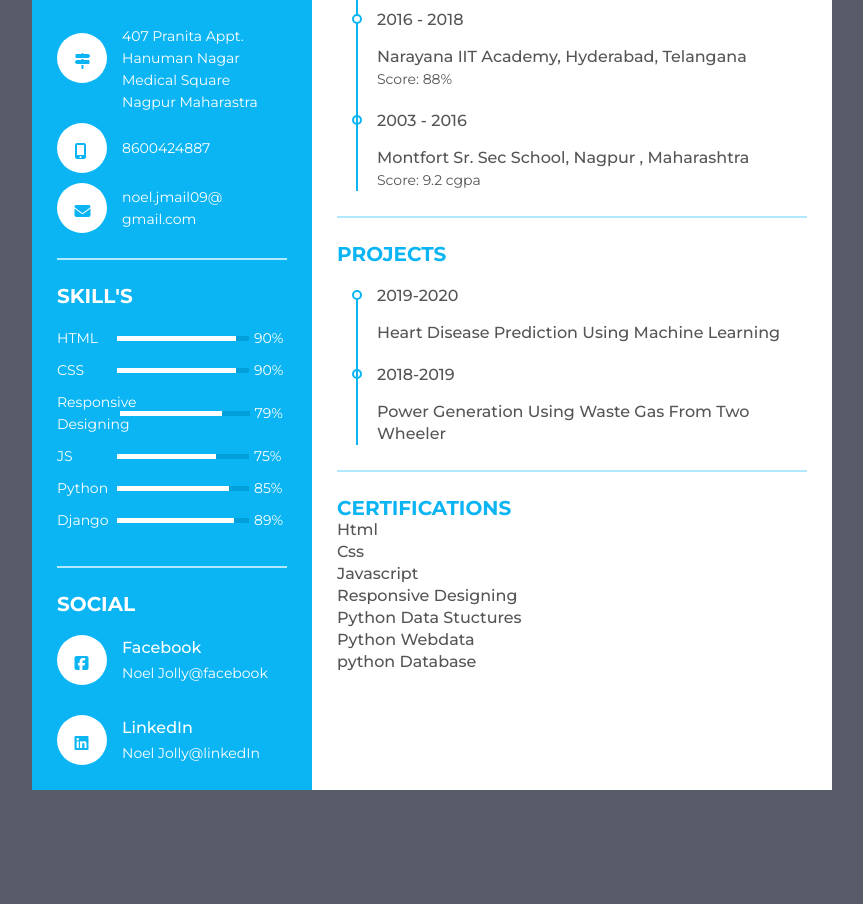
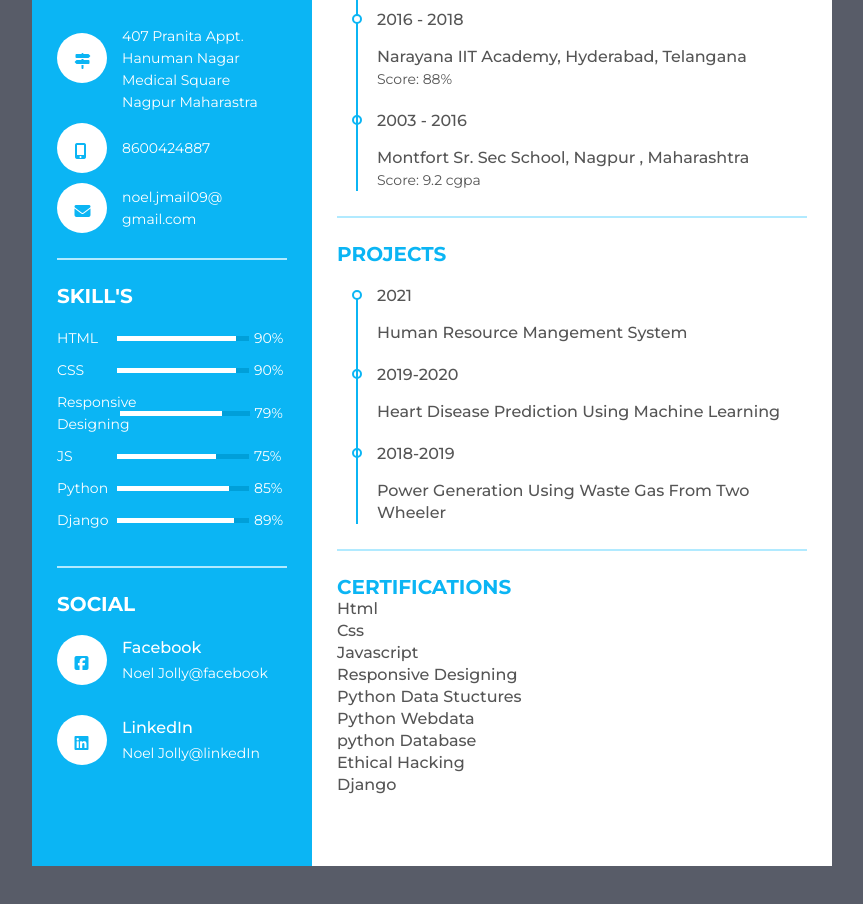
Before and after one commit to noeljolly09/CV, a plain HTML site: page index.html in a window 1280 px wide. Shown: the part 394-1298 px from the top of the page, without its empty margins (208-1071 px from the left). Before the commit the page ends 1234 px from the top, so only its background shows below. Drawn offline with Linux system fonts and the light colour scheme.

Commit message:
Update index.html

```diff
--- a/index.html
+++ b/index.html
@@ -174,6 +174,12 @@
              <p class="bold">Projects</p>
            </div>
           <ul>
+            <li>
+                <div class="date">2021</div>
+                <div class="info">
+                       <p class="semi-bold">Human Resource Mangement System</p>
+                  </div>
+              </li>
               <li>
                   <div class="date">2019-2020</div>
                   <div class="info">
@@ -186,6 +192,7 @@
                        <p class="semi-bold">Power Generation Using Waste Gas From Two Wheeler </p>
                   </div>
               </li>
+
           </ul>
       </div>
       <div class="resume_item ">
@@ -199,6 +206,8 @@
                <li>Python Data Stuctures</li>
                <li>Python Webdata</li>
                <li>python Database</li>
+                <li>Ethical Hacking</li>
+                <li>Django</li>
              </ul>
            </div>
          <ul>
```
